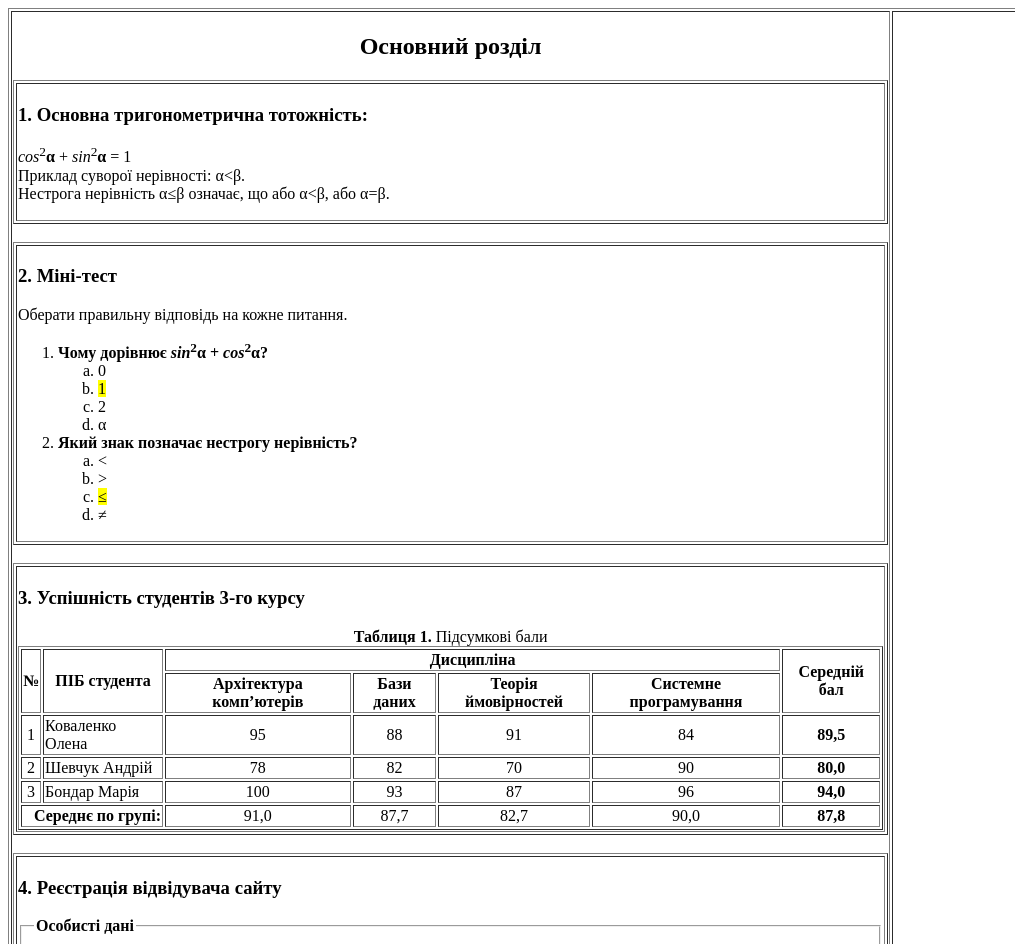
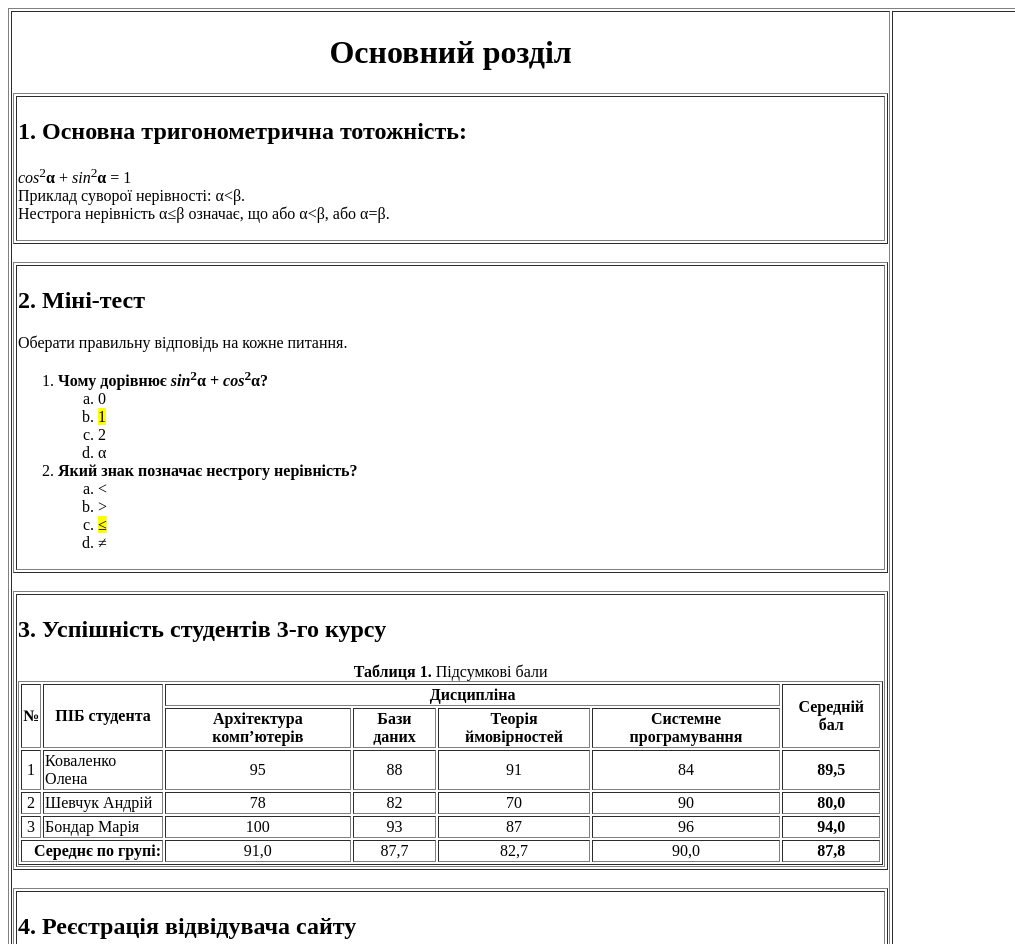
Before and after one commit to Telepat21/web_tasks_kiuki24-2, a plain HTML site: page index.html in a window 1280 px wide. Shown: the top 944 px of the page, 0-1015 px from the left. Drawn offline with Linux system fonts and the light colour scheme.

Commit message:
fix errors

```diff
--- a/index.html
+++ b/index.html
@@ -12,13 +12,13 @@
 
   <tr>
     <td width="70%" valign="top">
-        <h2 align="center">Основний розділ</h2>
+        <h1 align="center">Основний розділ</h1>
 
         <!-- оформлений текст -->
         <table width="100%" border="1">
           <tr>
             <td>
-                <h3>1. Основна тригонометрична тотожність:</h3>
+                <h2>1. Основна тригонометрична тотожність:</h2>
 
                 <p>
                   <i>cos</i><sup>2</sup><b>&alpha;</b> + <i>sin</i><sup>2</sup><b>&alpha;</b> = 1
@@ -38,7 +38,7 @@
         <table width="100%" border="1">
           <tr>
             <td>
-                <h3>2. Міні-тест</h3>
+                <h2>2. Міні-тест</h2>
                 <p>Оберати правильну відповідь на кожне питання.</p>
 
                 <ol>
@@ -71,7 +71,7 @@
         <table width="100%" border="1">
           <tr>
             <td>
-                <h3>3. Успішність студентів 3-го курсу</h3>
+                <h2>3. Успішність студентів 3-го курсу</h2>
 
                 <table border="1">
                   <caption><b>Таблиця 1.</b> Підсумкові бали</caption>
@@ -139,7 +139,7 @@
         <table width="100%" border="1">
           <tr>
             <td>
-                <h3>4. Реєстрація відвідувача сайту</h3>
+                <h2>4. Реєстрація відвідувача сайту</h2>
 
                 <form action="#" method="post">
                   <fieldset>
```
